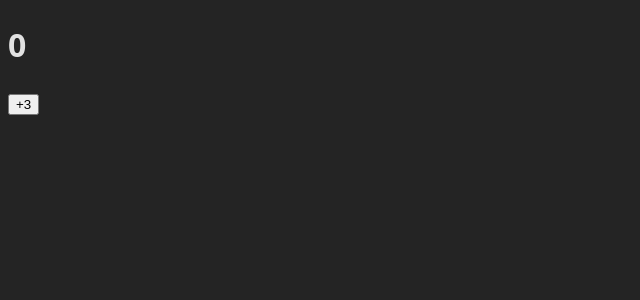
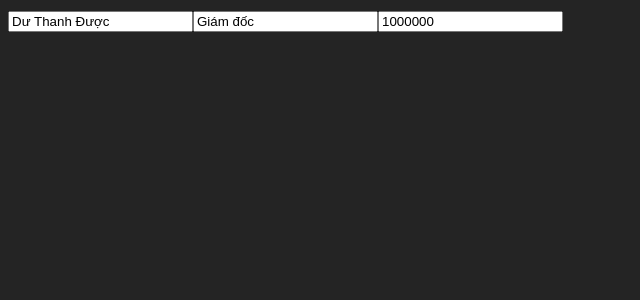
Before and after one commit to duthanhduoc/react-co-ban, a React (Vite) app: page / in a window 1280 px wide. Shown: the top 300 px of the page, without its empty margins (0-640 px from the left). Built offline with nearby package versions, Linux system fonts and the light colour scheme.

Commit message:
Cập nhật state là object

```diff
--- a/src/App.tsx
+++ b/src/App.tsx
@@ -1,19 +1,56 @@
 import { useState } from 'react'
 
 export default function App() {
-  const [number, setNumber] = useState(0)
-  console.log('App rendered')
+  const [person, setPerson] = useState({
+    name: 'Dư Thanh Được',
+    position: {
+      title: 'Giám đốc',
+      salary: 1000000,
+    },
+  })
+
+  const handleChangeName = (e: React.ChangeEvent<HTMLInputElement>) => {
+    const value = e.target.value
+    const newPerson = { ...person }
+    newPerson.name = value
+    setPerson(newPerson)
+  }
+
+  const handleChangeTitle = (e: React.ChangeEvent<HTMLInputElement>) => {
+    const value = e.target.value
+
+    const newPerson = {
+      ...person,
+      position: { ...person.position, title: value },
+    }
+    setPerson(newPerson)
+  }
+
+  const handleChangeSalary = (e: React.ChangeEvent<HTMLInputElement>) => {
+    const value = e.target.value
+
+    const newPerson = {
+      ...person,
+      position: { ...person.position, salary: Number(value) },
+    }
+    setPerson(newPerson)
+  }
+
   return (
-    <>
-      <h1>{number}</h1>
-      <button
-        onClick={() => {
-          setNumber(number + 3)
-          alert(number)
-        }}
-      >
-        +3
-      </button>
-    </>
+    <div>
+      <form>
+        <input value={person.name} name='name' onChange={handleChangeName} />
+        <input
+          value={person.position.title}
+          name='title'
+          onChange={handleChangeTitle}
+        />
+        <input
+          value={person.position.salary}
+          name='salary'
+          onChange={handleChangeSalary}
+        />
+      </form>
+    </div>
   )
 }
```
